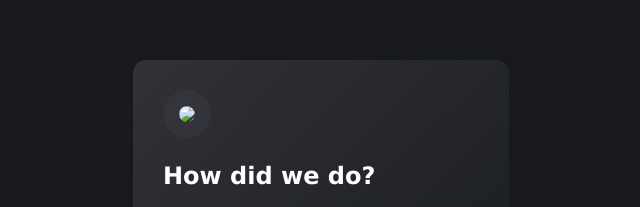
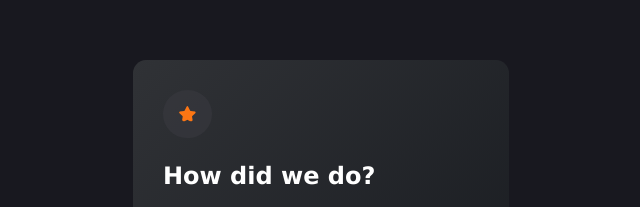
Before and after one commit to mauzinn/Front-end-Mentor-project-avaliation, a plain HTML site: page index.html in a window 1280 px wide. Shown: the part 143-350 px from the top of the page, 319-959 px from the left. Drawn offline with Linux system fonts and the light colour scheme.

Commit message:
Update index.html

```diff
--- a/index.html
+++ b/index.html
@@ -9,7 +9,7 @@
 <body>
   <section class="box1">
     <div id="box2" class="box2">
-      <img id="star" class="star" src="images/icon-star.svg">
+      <img id="star" class="star" src="icon-star.svg">
       <header>
         <p id="paragrafo2">You selected 4 ou 5</p>
         <h1 id="h1">How did we do?</h1>
```
